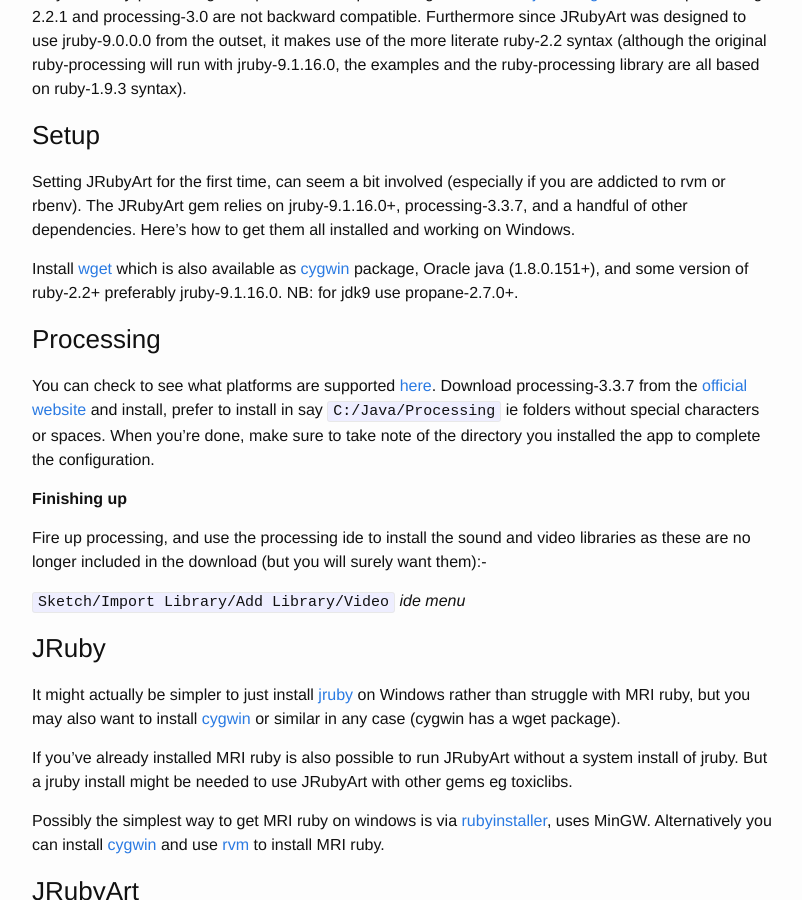
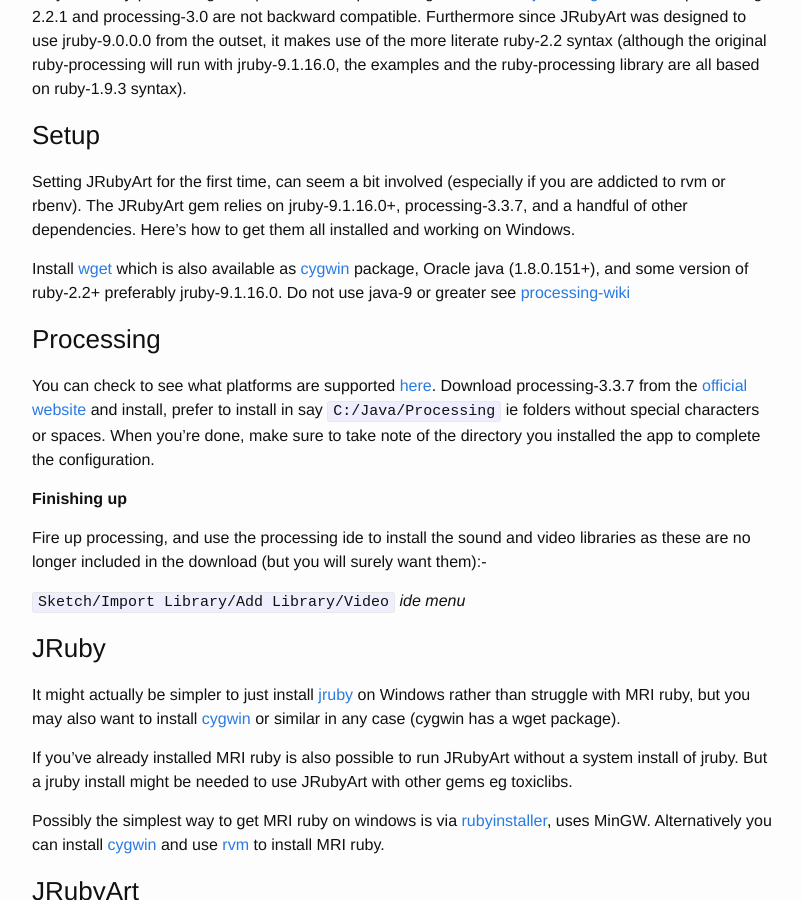
Before and after one commit to ruby-processing/JRubyArt, a Jekyll site: the page built from _posts/2015-11-21-windows_started.md, in a window 1280 px wide and 900 px high, scrolled down 1315 px. Shown: the whole window, without its empty margins (238-1040 px from the left). Built offline with Jekyll 4.4.1, drawn with Linux system fonts in a browser that asks for light colours.

Commit message:
jdk9 windows

```diff
--- a/_posts/2015-11-21-windows_started.md
+++ b/_posts/2015-11-21-windows_started.md
@@ -37,7 +37,7 @@
 
 Setting JRubyArt for the first time, can seem a bit involved (especially if you are addicted to rvm or rbenv). The JRubyArt gem relies on jruby-9.1.16.0+, processing-3.3.7, and a handful of other dependencies. Here's how to get them all installed and working on Windows.
 
-Install [wget][wget] which is also available as [cygwin][cygwin] package, Oracle java (1.8.0.151+), and some version of ruby-2.2+ preferably jruby-9.1.16.0. NB: for jdk9 use propane-2.7.0+.
+Install [wget][wget] which is also available as [cygwin][cygwin] package, Oracle java (1.8.0.151+), and some version of ruby-2.2+ preferably jruby-9.1.16.0. Do not use java-9 or greater see [processing-wiki][wiki]
 
 ### Processing
 
@@ -154,6 +154,7 @@
 [changes]:https://github.com/processing/processing/wiki/Changes-in-3.0
 [official]:https://processing.org/download/?processing
 [platforms]:https://github.com/processing/processing/wiki/Supported-Platforms
+[wiki]:https://github.com/processing/processing/wiki/Supported-Platforms#java-9
 [jruby]:https://github.com/jruby/jruby/wiki/GettingStarted
 [atom]:{{site.github.url}}/editors/atom
 [cygwin]:https://www.cygwin.com/
```
